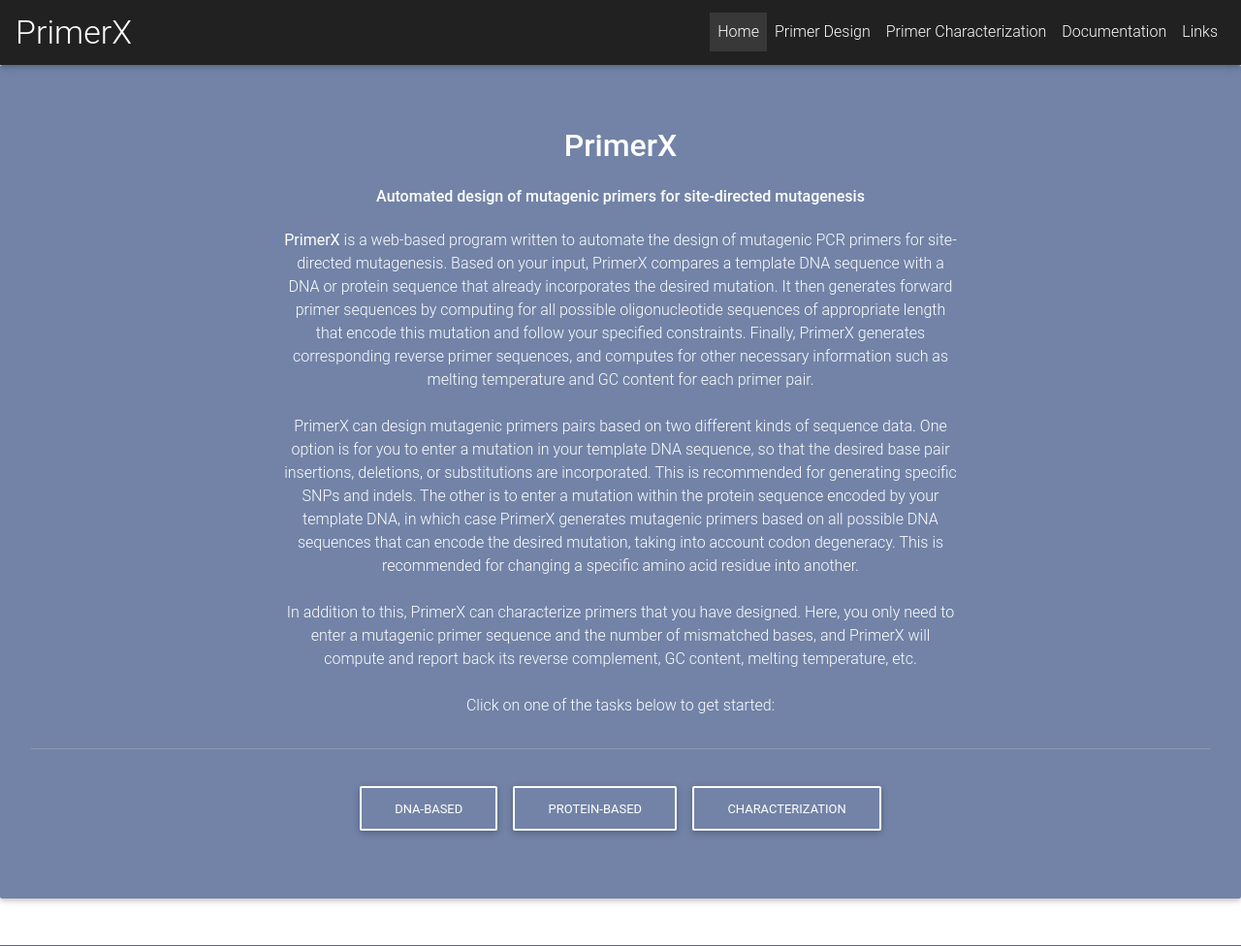
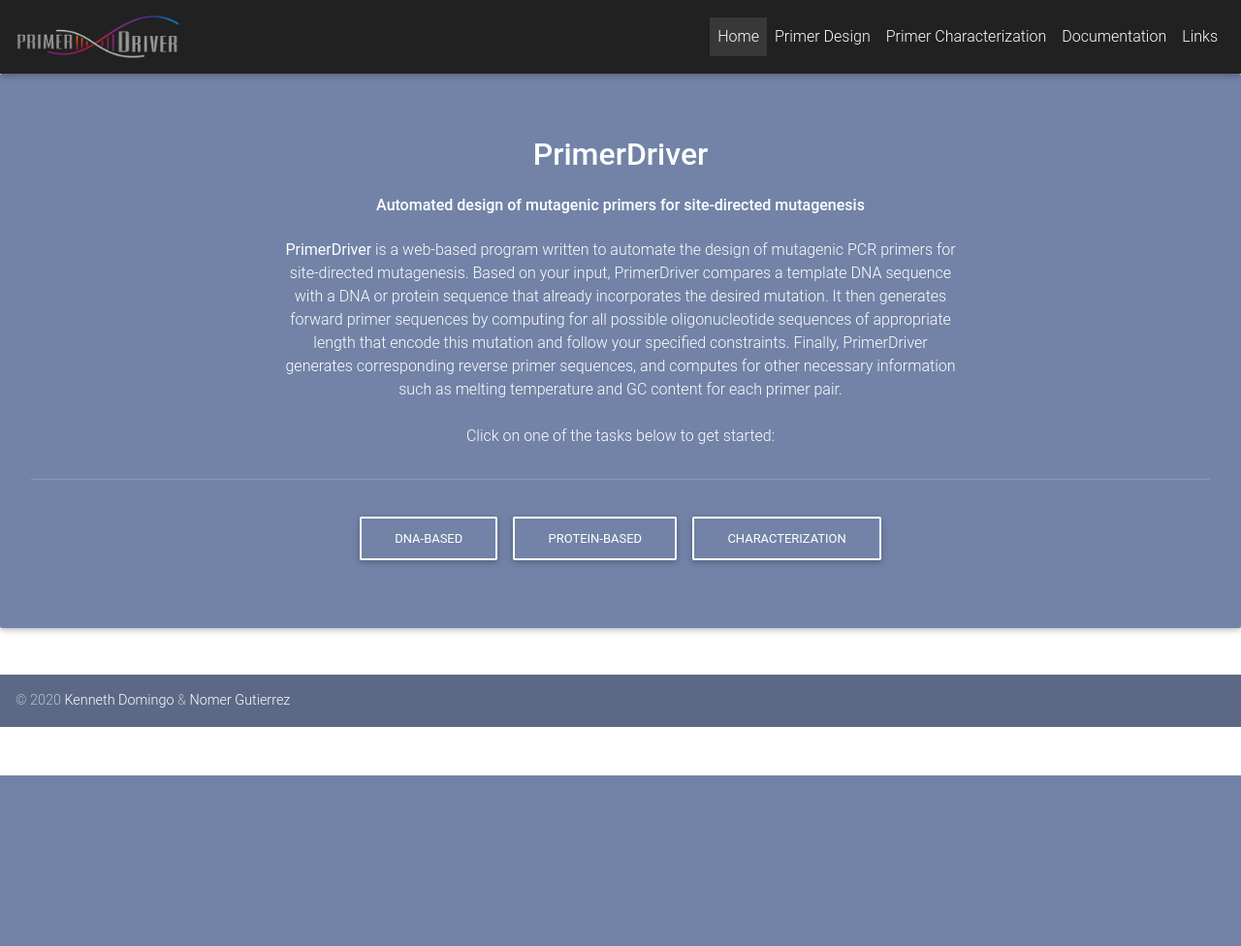
Before and after one commit to kvdomingo/primerdriver, a Django app: page / in a window 1280 px wide. Shown: the top 976 px of the page at 97% size. After the commit the page ends 800 px from the top, so only its background shows below. Run offline with Django 3.2, Linux system fonts and the light colour scheme; parts of the project's set-up code (start-up, migrations or seed data) failed here and were passed over; some libraries are stand-ins or nearby versions.

Commit message:
change project name to PrimerDriver

```diff
--- a/sdm/jinja2/sdm/index.html.j2
+++ b/sdm/jinja2/sdm/index.html.j2
@@ -6,16 +6,12 @@
 
 {% block body %}
     <div class="jumbotron text-center mdb-color lighten-2 white-text mb-5">
-        <h2 class="card-title h2">PrimerX</h2>
+        <h2 class="card-title h2">PrimerDriver</h2>
         <p class="my-4 h6">Automated design of mutagenic primers for site-directed mutagenesis</p>
         <div class="row d-flex justify-content-center">
             <div class="col-xl-7 pb-2">
                 <p class="card-text">
-                    <b>PrimerX</b> is a web-based program written to automate the design of mutagenic PCR primers for site-directed mutagenesis. Based on your input, PrimerX compares a template DNA sequence with a DNA or protein sequence that already incorporates the desired mutation. It then generates forward primer sequences by computing for all possible oligonucleotide sequences of appropriate length that encode this mutation and follow your specified constraints. Finally, PrimerX generates corresponding reverse primer sequences, and computes for other necessary information such as melting temperature and GC content for each primer pair.
-                    <br /><br />
-                    PrimerX can design mutagenic primers pairs based on two different kinds of sequence data. One option is for you to enter a mutation in your template DNA sequence, so that the desired base pair insertions, deletions, or substitutions are incorporated. This is recommended for generating specific SNPs and indels. The other is to enter a mutation within the protein sequence encoded by your template DNA, in which case PrimerX generates mutagenic primers based on all possible DNA sequences that can encode the desired mutation, taking into account codon degeneracy. This is recommended for changing a specific amino acid residue into another.
-                    <br /><br />
-                    In addition to this, PrimerX can characterize primers that you have designed. Here, you only need to enter a mutagenic primer sequence and the number of mismatched bases, and PrimerX will compute and report back its reverse complement, GC content, melting temperature, etc.
+                    <b>PrimerDriver</b> is a web-based program written to automate the design of mutagenic PCR primers for site-directed mutagenesis. Based on your input, PrimerDriver compares a template DNA sequence with a DNA or protein sequence that already incorporates the desired mutation. It then generates forward primer sequences by computing for all possible oligonucleotide sequences of appropriate length that encode this mutation and follow your specified constraints. Finally, PrimerDriver generates corresponding reverse primer sequences, and computes for other necessary information such as melting temperature and GC content for each primer pair.
                     <br /><br />
                     Click on one of the tasks below to get started:
                 </p>
--- a/sdm/jinja2/sdm/layout.html.j2
+++ b/sdm/jinja2/sdm/layout.html.j2
@@ -3,12 +3,12 @@
 <head>
     <meta charset="utf-8" />
     <meta name="viewport" content="width=device-width, initial-scale=1.0" />
-    <meta name="description" content="PrimerX: Automated design of mutagenic primers for site-directed mutagenesis" />
+    <meta name="description" content="PrimerDriver: Automated design of mutagenic primers for site-directed mutagenesis" />
     <meta name="author" content="Kenneth V. Domingo">
-    <meta name="keywords" content="PrimerX, site-directed mutagenesis, PCR, primer design, mutagenic" />
-    <meta property="og:title" content="PrimerX" />
-    <meta property="og:url" content="https://primerx.herokuapp.com" />
-    <meta property="og:description" content="PrimerX: Automated design of mutagenic primers for site-directed mutagenesis" />
+    <meta name="keywords" content="PrimerDriver, site-directed mutagenesis, PCR, primer design, mutagenic" />
+    <meta property="og:title" content="PrimerDriver" />
+    <meta property="og:url" content="https://primerdriver.herokuapp.com" />
+    <meta property="og:description" content="PrimerDriver: Automated design of mutagenic primers for site-directed mutagenesis" />
     <meta property="og:type" content="website" />
     <meta property="og:locale" content="en_US" />
     <meta property="twitter:card" content="summary" />
@@ -19,11 +19,13 @@
     <script type="text/javascript" src="https://cdnjs.cloudflare.com/ajax/libs/popper.js/1.14.4/umd/popper.min.js"></script>
     <script type="text/javascript" src="https://cdnjs.cloudflare.com/ajax/libs/twitter-bootstrap/4.4.1/js/bootstrap.min.js"></script>
     <script type="text/javascript" src="https://cdnjs.cloudflare.com/ajax/libs/mdbootstrap/4.11.0/js/mdb.min.js"></script>
-    <title>{% block title %}{% endblock %} | PrimerX</title>
+    <title>{% block title %}{% endblock %} | PrimerDriver</title>
 </head>
 <body>
     <nav class="navbar navbar-expand-xl navbar-dark bg-dark">
-        <a class="navbar-brand" href="{{ url('index') }}"><h3 class="h3-responsive my-0 text-center">PrimerX</h3></a>
+        <a class="navbar-brand" href="{{ url('index') }}">
+            <img src="{{ static('sdm/media/private/PrimerDriver_logo.png') }}" height=50 />
+        </a>
         <button class="navbar-toggler" type="button" data-toggle="collapse" data-target="#navbarSupportedContent" aria-controls="navbarSupportedContent" aria-expanded="false", aria-label="Toggle navigation">
             <span class="navbar-toggler-icon"></span>
         </button>
```
Also changed, not shown: README.md, sdm/primerdriver.py (renamed from sdm/primerx.py), sdm/static/sdm/media/private/PrimerDriver_logo.png (added), sdm/static/sdm/media/private/PrimerDriver_logo_orig.png (added).
